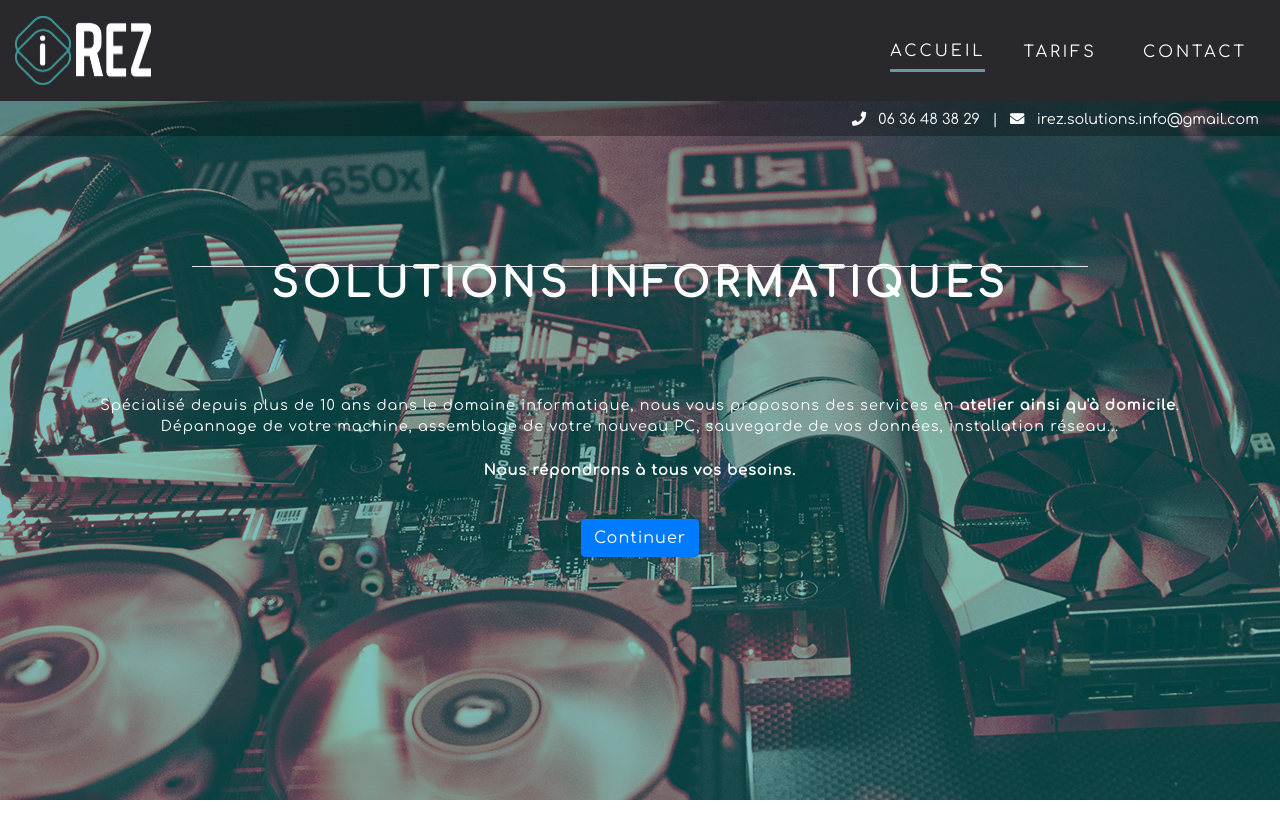
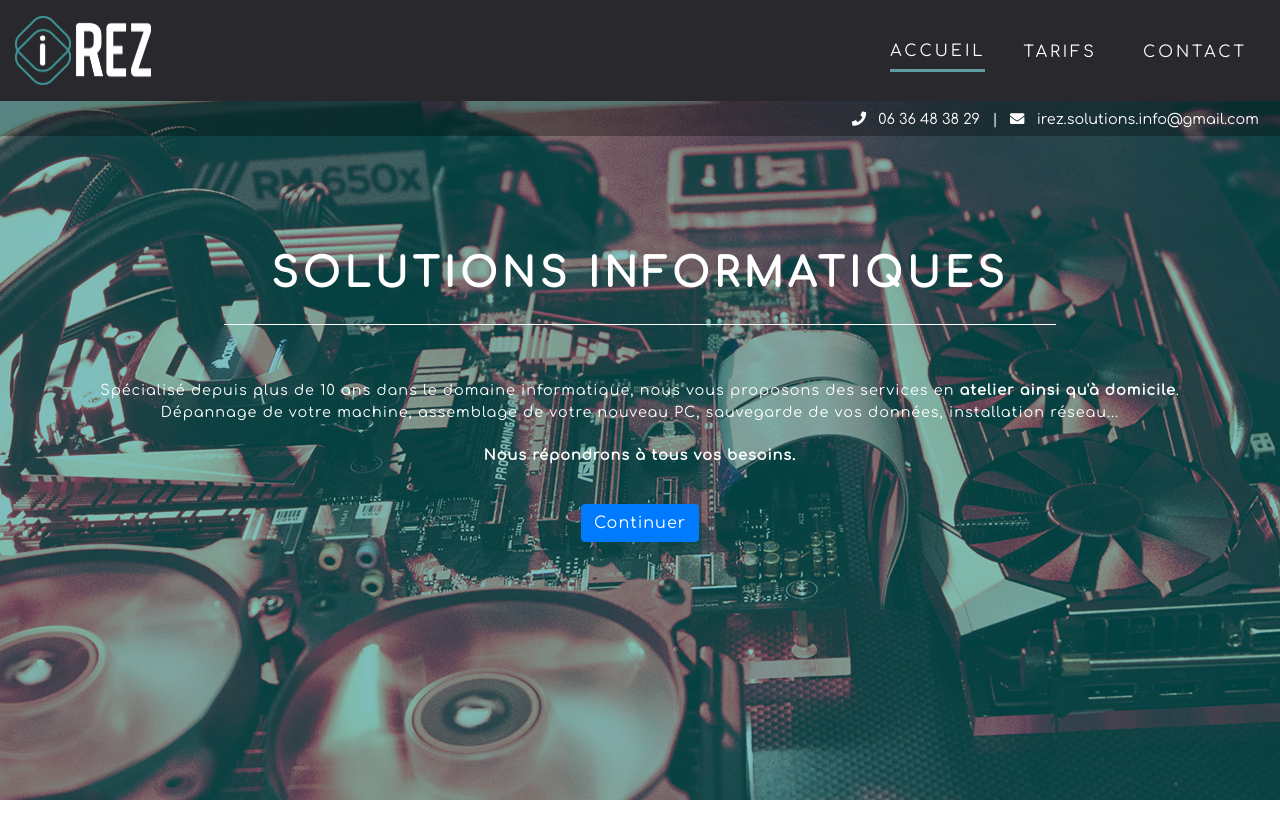
Before and after one commit to arthurb11/iRez, a PHP site: page / in a window 1280 px wide. Shown: the top 840 px of the page. Run offline with PHP 8.4, Linux system fonts and the light colour scheme; some libraries are stand-ins or nearby versions.

Commit message:
mathieu ok

```diff
--- a/public/asserts/css/style.css
+++ b/public/asserts/css/style.css
@@ -42,7 +42,6 @@ p {
 #contact-header{
     display: block;
     height: 35px;
-    /*    font-family: 'Chakra Petch', sans-serif;*/
     font-size: 75%;
 }
 
@@ -144,25 +143,19 @@ a.active {
 
 #presentation h1{
     position: absolute;
-    /* z-index: -450;   */
     top: 30%;
     left: 0;
     right: 0;
     margin-left: auto;
     margin-right: auto;
-    width: 100%;
+    border-bottom: white solid 0.5px;
+    width: 65%;
+    padding-bottom: 2%;
 }
 
-hr {
-    position: relative;
-    top: -550px;
-    background-color: white;
-    width: 70%;
-}
 
 #presentation p{
     position: absolute;
-    /* z-index: -450;   */
     top: 45%;
     left: 0;
     right: 0;
--- a/view/homeView.php
+++ b/view/homeView.php
@@ -17,7 +17,6 @@
                         <div id="presentation">
                             <div class="text-center text-white">
                                 <h1 class="text-uppercase">Solutions Informatiques</h1>
-                                    <hr />
                                 <p class="text-md-center">Spécialisé depuis plus de 10 ans dans le domaine informatique, nous vous proposons des services en <strong>atelier ainsi qu'à domicile</strong>. <br />
                                 Dépannage de votre machine, assemblage de votre nouveau PC, sauvegarde de vos données, installation réseau... <strong><br /><br />Nous répondrons à tous vos besoins.</strong><br /><br />
                                 <a href="#services" class="btn btn-primary m-3">Continuer</a>
```
Lines whose indentation alone changed are shown as unchanged.
